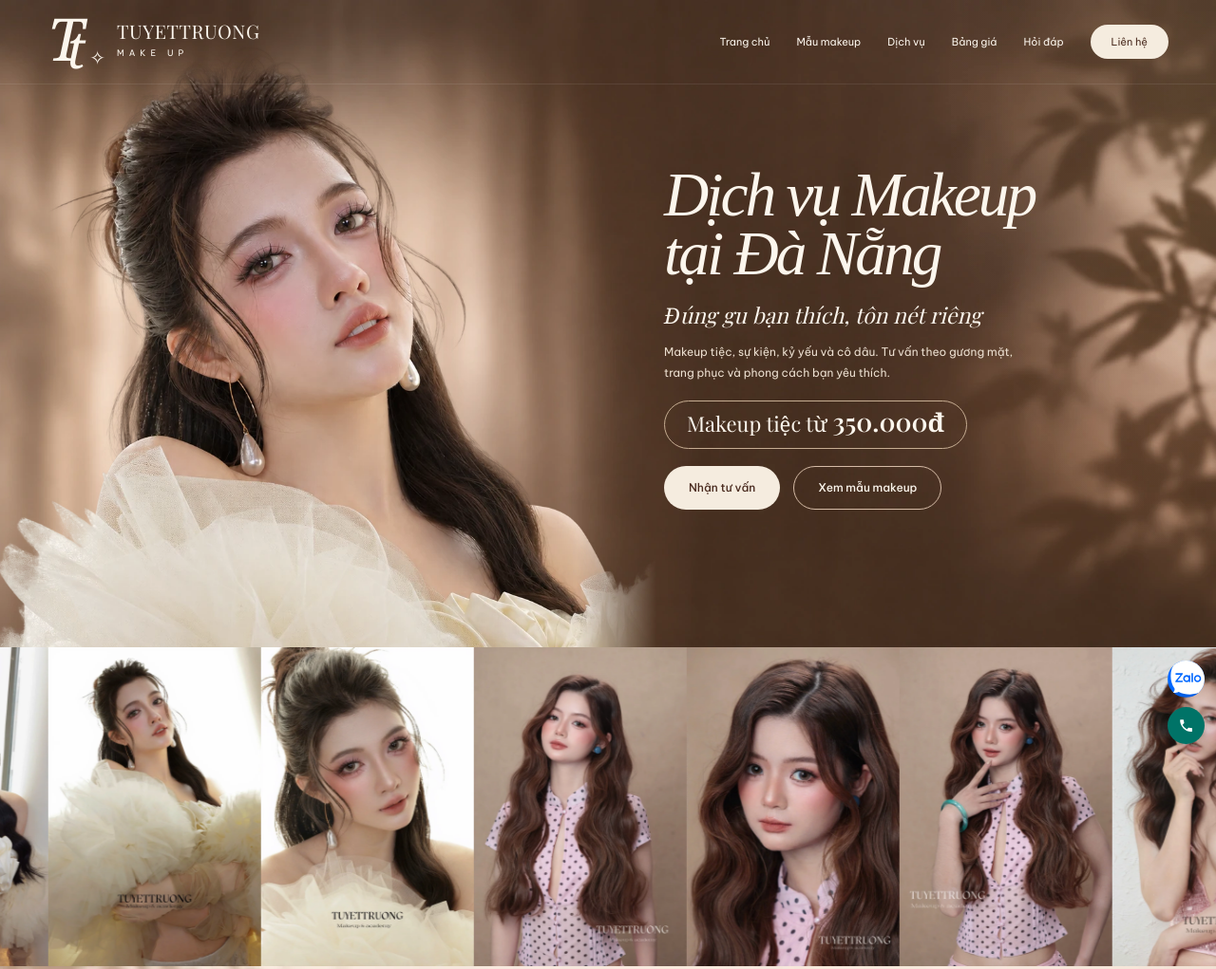
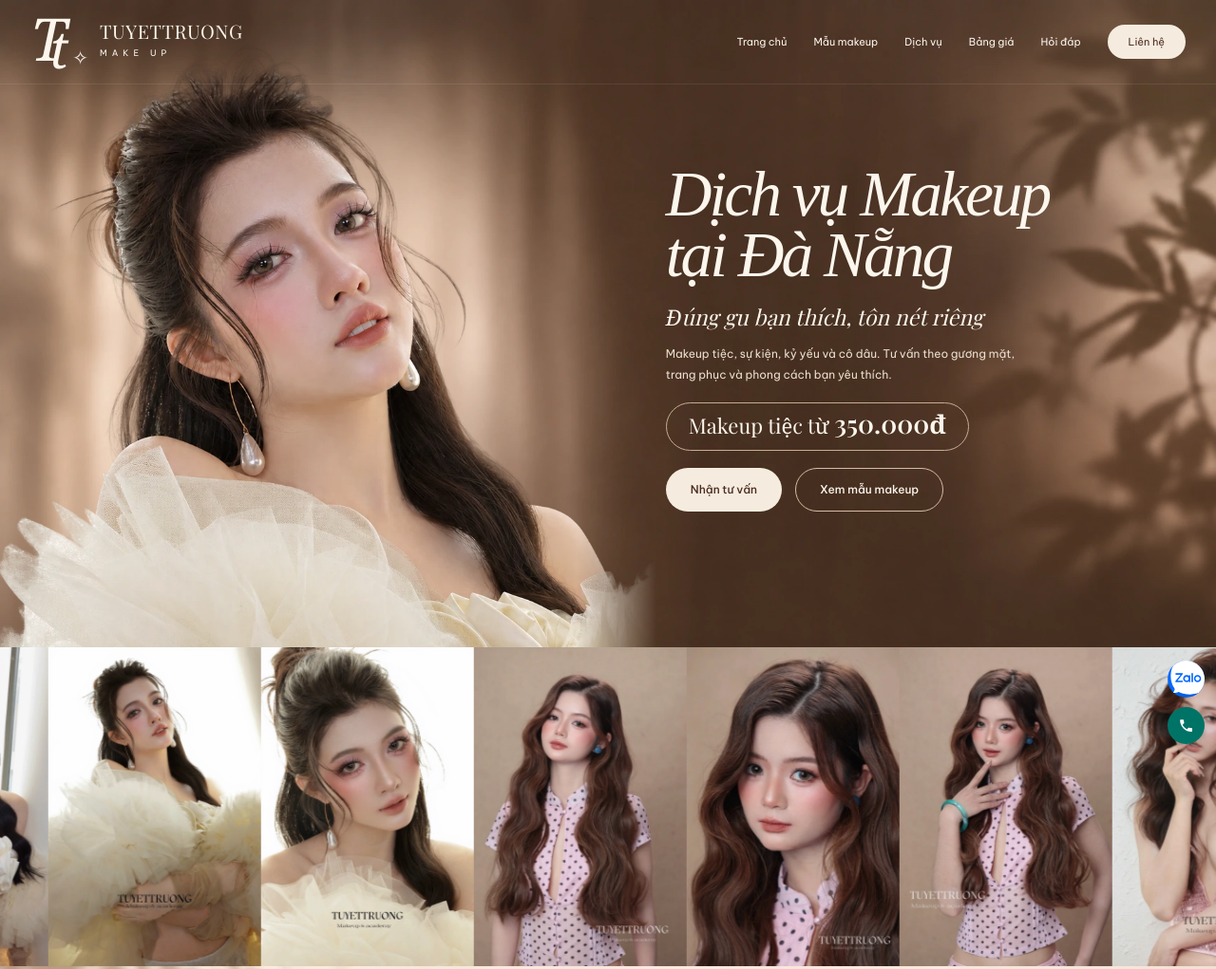
Before and after one commit to havanvandn-prog/tuyet-truong-makeup-preview, a plain HTML site: page index.html in a window 1280 px wide. Shown: the top 1021 px of the page at 95% size. Drawn offline with nearby package versions, Linux system fonts and the light colour scheme; a web font is replaced by a local one.

Commit message:
Set a shared 1400px desktop content limit

```diff
--- a/hero-layers.css
+++ b/hero-layers.css
@@ -425,3 +425,15 @@
 #lien-he[data-background="hau-truong"] {
   background: linear-gradient(#40271d55, #40271d33), #462a1e url('assets/form-hau-truong.webp') left bottom / cover no-repeat;
 }
+
+@media (min-width: 801px) {
+  .container,
+  .pricing .pricing-layout,
+  .occasion-layout,
+  .artist .artist-layout {
+    width: min(1400px, calc(100% - 64px));
+    max-width: 1400px;
+    margin-inline: auto;
+  }
+  .pricing .pricing-layout { transform: none; }
+}
--- a/index.html
+++ b/index.html
@@ -13,7 +13,7 @@
   <link rel="preconnect" href="https://fonts.googleapis.com">
   <link rel="preconnect" href="https://fonts.gstatic.com" crossorigin>
   <link rel="stylesheet" href="https://fonts.googleapis.com/css2?family=Be+Vietnam+Pro:wght@400;500;600;700&family=Playfair+Display:ital,wght@0,400;0,500;0,600;1,400;1,500&display=swap">
-  <link rel="stylesheet" href="styles.css?v=album-autoplay"><link rel="stylesheet" href="hero-layers.css">
+  <link rel="stylesheet" href="styles.css?v=album-autoplay"><link rel="stylesheet" href="hero-layers.css?v=layout-1400">
   <script src="config.js" defer></script>
   <script src="app.js?v=album-autoplay" defer></script>
 </head>
```
